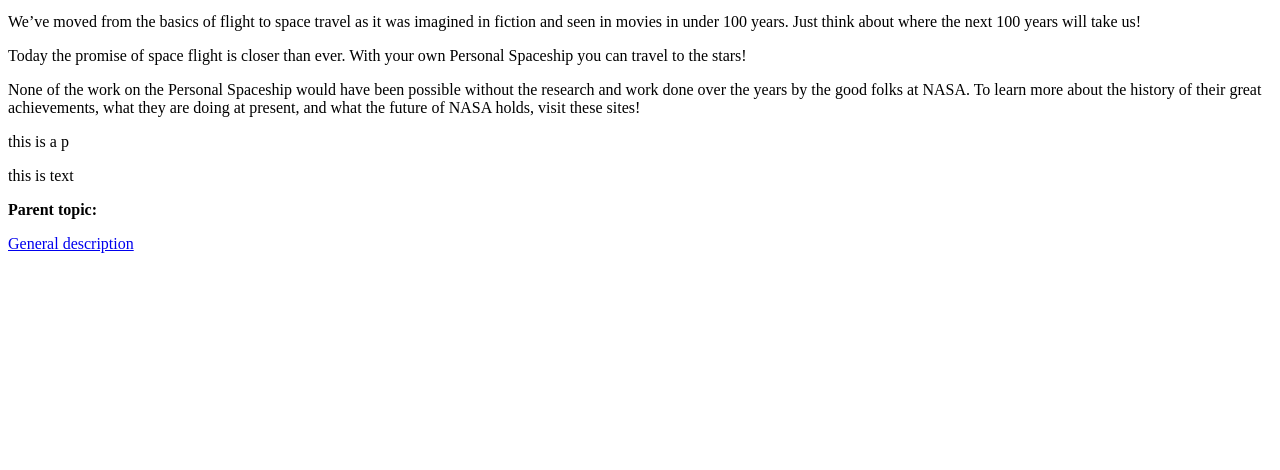
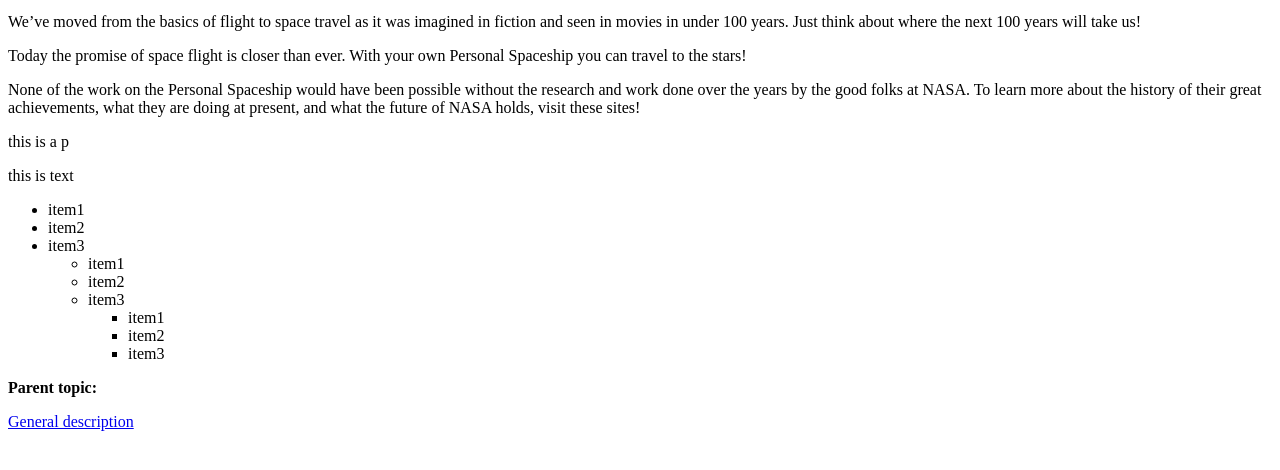
Before and after one commit to sudhanshumonga/sudhanshumonga.github.io, a plain HTML site: page GeneralDescription/c-history-of-flight.html in a window 1280 px wide. Shown: the part 70-540 px from the top of the page. Drawn offline with Linux system fonts and the light colour scheme.

Commit message:
listblock to see if list <ul> is persisted in franklin html markup

```diff
--- a/GeneralDescription/c-history-of-flight.html
+++ b/GeneralDescription/c-history-of-flight.html
@@ -44,6 +44,23 @@
         <div class="myblock">
             <p>this is text</p>
         </div>
+        <div class="listblock">
+            <ul>
+                <li>item1</li>
+                <li>item2</li>
+                <li>item3</li>
+                <ul>
+                    <li>item1</li>
+                    <li>item2</li>
+                    <li>item3</li>
+                    <ul>
+                        <li>item1</li>
+                        <li>item2</li>
+                        <li>item3</li>
+                    </ul>
+                </ul>
+            </ul>
+        </div>
     </div>
     <div>
         <p>
```
